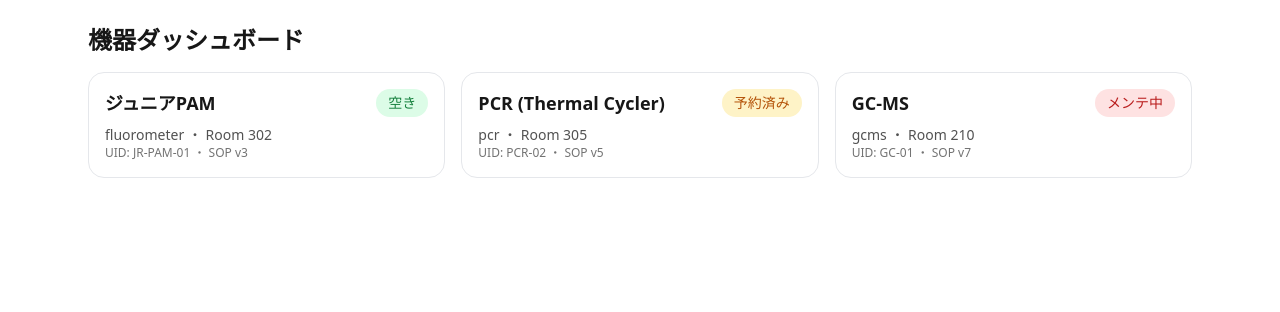
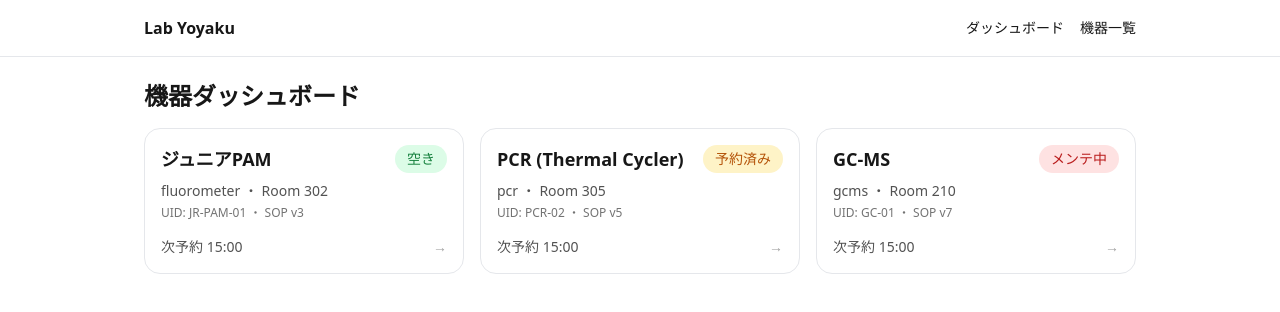
Before and after one commit to shira-shin/lab_yoyaku, a Next.js app in the folder web/: page /dashboard in a window 1280 px wide. Shown: the top 312 px of the page. Built offline with nearby package versions, Linux system fonts and the light colour scheme.

Commit message:
feat: add basic layout and mock reservation api

```diff
--- a/web/src/app/(lab)/dashboard/page.tsx
+++ b/web/src/app/(lab)/dashboard/page.tsx
@@ -1,15 +1,15 @@
 import DeviceCard from "@/components/DeviceCard";
-async function fetchDevices() {
-  const r = await fetch(`${process.env.NEXT_PUBLIC_BASE_URL ?? ''}/api/devices`, { cache: 'no-store' });
-  return (await r.json()).devices as any[];
-}
+import { getDevices } from "@/lib/api";
+
 export default async function DashboardPage() {
-  const devices = await fetchDevices();
+  const { devices } = await getDevices();
   return (
-    <main className="p-6 max-w-6xl mx-auto">
-      <h1 className="text-2xl font-bold mb-4">機器ダッシュボード</h1>
-      <div className="grid grid-cols-1 sm:grid-cols-2 lg:grid-cols-3 gap-4">
-        {devices.map((d: any) => <DeviceCard key={d.id} d={d} />)}
+    <main className="app-container py-6">
+      <h1 className="mb-4 text-2xl font-bold">機器ダッシュボード</h1>
+      <div className="grid grid-cols-1 gap-4 sm:grid-cols-2 lg:grid-cols-3">
+        {devices.map((d: any) => (
+          <DeviceCard key={d.id} d={d} />
+        ))}
       </div>
     </main>
   );
--- /dev/null
+++ b/web/src/app/api/mock/reservations/route.ts
@@ -0,0 +1,20 @@
+import { NextRequest, NextResponse } from 'next/server';
+type R = { uid: string; start: string; end: string; purpose?: string };
+let RES: R[] = [];
+export async function GET(req: NextRequest) {
+  const uid = req.nextUrl.searchParams.get('uid');
+  return NextResponse.json({ reservations: uid ? RES.filter((r) => r.uid === uid) : RES });
+}
+export async function POST(req: NextRequest) {
+  const r = (await req.json()) as R;
+  const s = new Date(r.start).getTime(),
+    e = new Date(r.end).getTime();
+  if (!(s < e))
+    return NextResponse.json({ error: '開始は終了より前にしてください' }, { status: 400 });
+  const overlap = RES.some(
+    (x) => x.uid === r.uid && !(new Date(x.end).getTime() <= s || e <= new Date(x.start).getTime()),
+  );
+  if (overlap) return NextResponse.json({ error: 'その時間帯は予約済みです' }, { status: 409 });
+  RES.unshift(r);
+  return NextResponse.json({ ok: true });
+}
--- a/web/src/app/devices/[uid]/page.tsx
+++ b/web/src/app/devices/[uid]/page.tsx
@@ -1,23 +1,39 @@
-import { notFound } from 'next/navigation';
-import { MOCK_DEVICES } from '@/lib/mock';
-import BadgeStatus from '@/components/BadgeStatus';
+import { notFound } from "next/navigation";
+import BadgeStatus from "@/components/BadgeStatus";
+import { getDevice, getReservations } from "@/lib/api";
 
-export default function DeviceDetail({ params }: { params: { uid: string } }) {
-  const d = MOCK_DEVICES.find((x) => x.device_uid === decodeURIComponent(params.uid));
+export default async function DeviceDetail({ params }: { params: { uid: string } }) {
+  const uid = decodeURIComponent(params.uid);
+  const d = await getDevice(uid);
   if (!d) return notFound();
+  const { reservations } = await getReservations(uid);
   return (
-    <main className="p-6 max-w-3xl mx-auto space-y-4">
-      <div className="flex items-center justify-between">
+    <main className="app-container py-6">
+      <div className="mb-6 flex items-center justify-between">
         <h1 className="text-2xl font-bold">{d.name}</h1>
         <BadgeStatus state={d.status} />
       </div>
-      <div className="text-neutral-700">
-        UID: {d.device_uid}／カテゴリ: {d.category}／位置: {d.location}／SOP v{d.sop_version}
-      </div>
-      <div className="flex gap-3">
-        <button className="rounded-2xl border px-4 py-2">予約</button>
-        <button className="rounded-2xl border px-4 py-2">使用開始</button>
-        <button className="rounded-2xl border px-4 py-2">QRポスター</button>
+      <div className="grid gap-6 md:grid-cols-[1fr_260px]">
+        <section className="space-y-4">
+          <div className="text-neutral-700">
+            UID: {d.device_uid}／カテゴリ: {d.category}／位置: {d.location}／SOP v{d.sop_version}
+          </div>
+          <div>
+            <h2 className="mb-2 font-semibold">最近の予約</h2>
+            <ul className="space-y-1 text-sm text-neutral-700">
+              {reservations.slice(0, 3).map((r: any, i: number) => (
+                <li key={i}>
+                  {r.start} - {r.end}
+                </li>
+              ))}
+            </ul>
+          </div>
+        </section>
+        <aside className="h-fit space-y-3 rounded-2xl border p-4">
+          <button className="w-full rounded-2xl border px-4 py-2">予約</button>
+          <button className="w-full rounded-2xl border px-4 py-2">使用開始</button>
+          <button className="w-full rounded-2xl border px-4 py-2">QRポスター</button>
+        </aside>
       </div>
     </main>
   );
--- a/web/src/app/globals.css
+++ b/web/src/app/globals.css
@@ -3,3 +3,7 @@
 @tailwind utilities;
 
 html, body { height: 100%; }
+
+.app-container {
+  @apply max-w-[1040px] mx-auto px-4 sm:px-6;
+}
--- a/web/src/app/layout.tsx
+++ b/web/src/app/layout.tsx
@@ -7,7 +7,22 @@ export default function RootLayout({ children }: { children: React.ReactNode })
   return (
     <html lang="ja">
       <body className="min-h-screen bg-white text-neutral-900 antialiased">
-        {children}
+        <header className="fixed top-0 z-10 w-full border-b bg-white/80 backdrop-blur">
+          <div className="app-container flex h-14 items-center justify-between">
+            <a href="/" className="font-bold">
+              Lab Yoyaku
+            </a>
+            <nav className="flex gap-4 text-sm">
+              <a href="/dashboard" className="hover:underline">
+                ダッシュボード
+              </a>
+              <a href="/dashboard" className="hover:underline">
+                機器一覧
+              </a>
+            </nav>
+          </div>
+        </header>
+        <div className="pt-14">{children}</div>
       </body>
     </html>
   );
--- a/web/src/app/page.tsx
+++ b/web/src/app/page.tsx
@@ -1,14 +1,31 @@
-import Link from 'next/link';
+import Link from "next/link";
+import { getDevices } from "@/lib/api";
 
-export default function Home() {
+export default async function Home() {
+  const { devices } = await getDevices();
   return (
-    <main className="p-6">
+    <main className="app-container py-6">
       <h1>こんにちは Lab Yoyaku</h1>
       <p className="mt-4">
         <Link href="/dashboard" className="text-blue-600 underline">
           ダッシュボードへ
         </Link>
       </p>
+      <div className="mt-6 space-y-2">
+        <h2 className="font-semibold">最近の機器</h2>
+        <ul className="list-disc pl-5 text-blue-600 underline">
+          {devices.slice(0, 3).map((d: any) => (
+            <li key={d.id}>
+              <Link href={`/devices/${d.device_uid}`}>{d.name}</Link>
+            </li>
+          ))}
+        </ul>
+      </div>
+      <div className="mt-6">
+        <button className="rounded-2xl border px-4 py-2" disabled>
+          新規機器を登録（後で実装）
+        </button>
+      </div>
     </main>
   );
 }
--- a/web/src/components/DeviceCard.tsx
+++ b/web/src/components/DeviceCard.tsx
@@ -4,10 +4,12 @@ import BadgeStatus from "./BadgeStatus";
 import type { Device } from "@/lib/mock";
 
 export default function DeviceCard({ d }: { d: Device }) {
+  const nextAction =
+    d.status === "in_use" ? "終了予定 17:00" : "次予約 15:00";
   return (
     <Link
       href={`/devices/${d.device_uid}`}
-      className="block rounded-2xl border p-4 hover:shadow-md transition"
+      className="group block rounded-2xl border p-4 transition hover:-translate-y-0.5 hover:shadow-md focus:outline-none focus:ring-2 focus:ring-blue-500"
     >
       <div className="flex items-center justify-between">
         <h3 className="text-lg font-semibold">{d.name}</h3>
@@ -16,8 +18,14 @@ export default function DeviceCard({ d }: { d: Device }) {
       <div className="mt-2 text-sm text-neutral-600">
         {d.category} ・ {d.location}
       </div>
-      <div className="text-xs text-neutral-500">
+      <div className="mt-1 text-xs text-neutral-500">
         UID: {d.device_uid} ・ SOP v{d.sop_version}
+      </div>
+      <div className="mt-4 flex items-center justify-between text-sm text-neutral-600">
+        <span>{nextAction}</span>
+        <span className="text-neutral-400 transition group-hover:translate-x-1 group-hover:text-neutral-600" aria-hidden>
+          →
+        </span>
       </div>
     </Link>
   );
--- /dev/null
+++ b/web/src/lib/api.ts
@@ -0,0 +1,20 @@
+export const getDevices = async () =>
+  await (await fetch('/api/devices', { cache: 'no-store' })).json();
+
+export const getDevice = async (uid: string) => {
+  const { devices } = await getDevices();
+  return devices.find((d: any) => d.device_uid === uid);
+};
+
+export const getReservations = async (uid: string) =>
+  await (await fetch(`/api/mock/reservations?uid=${uid}`, { cache: 'no-store' })).json();
+
+export const createReservation = async (p: any) => {
+  const r = await fetch('/api/mock/reservations', {
+    method: 'POST',
+    headers: { 'Content-Type': 'application/json' },
+    body: JSON.stringify(p),
+  });
+  if (!r.ok) throw await r.json();
+  return r.json();
+};
```
